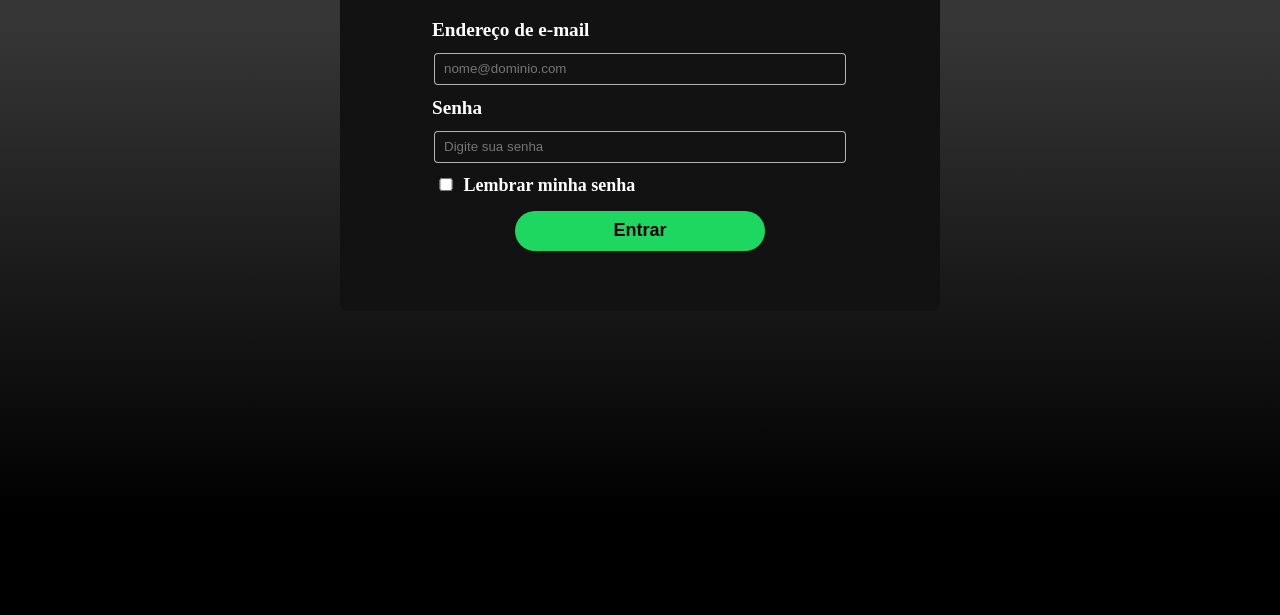
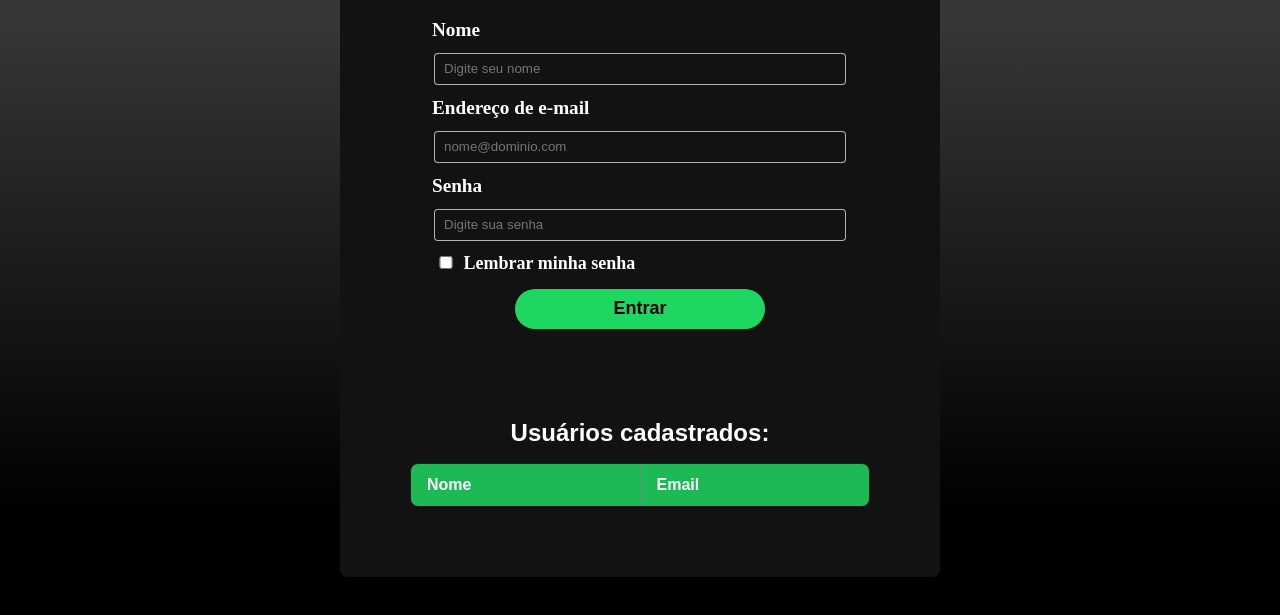
Before and after one commit to Paulovcarraro/Login-Project, a plain HTML site: page index.html in a window 1280 px wide. Shown: the part 141-756 px from the top of the page. Drawn offline with Linux system fonts and the light colour scheme.

Commit message:
Termino da página de login

```diff
--- /dev/null
+++ b/JavaScript/main.js
@@ -0,0 +1,45 @@
+const form = document.getElementById("formLogin");
+const listaUsuarios = document.getElementById("listaUsuarios");
+const usuarios = [];
+
+form.addEventListener("submit", function (event) {
+  event.preventDefault(); // impede o envio tradicional
+
+  const nome = document.getElementById("nome").value;
+  const email = document.getElementById("email").value;
+  const senha = document.getElementById("senha").value;
+
+  // Armazenar os dados (sem senha, por segurança)
+  const usuario = {
+    nome,
+    email
+  };
+
+  usuarios.push(usuario);
+
+  // Atualizar a lista na tela
+  atualizarListaUsuarios();
+
+  // Limpar os campos
+  form.reset();
+});
+
+function atualizarListaUsuarios() {
+    const tabela = document.querySelector("#tabelaUsuarios tbody");
+    tabela.innerHTML = ""; // limpa o conteúdo anterior
+
+    usuarios.forEach((user) => {
+      const linha = document.createElement("tr");
+
+      const colunaNome = document.createElement("td");
+      colunaNome.textContent = user.nome;
+
+      const colunaEmail = document.createElement("td");
+      colunaEmail.textContent = user.email;
+
+      linha.appendChild(colunaNome);
+      linha.appendChild(colunaEmail);
+
+      tabela.appendChild(linha);
+    });
+  }
--- a/css/styles.css
+++ b/css/styles.css
@@ -27,6 +27,27 @@ body {
   height: auto;
   padding: 50px;
   border-radius: 8px;
+}
+
+.input__nome {
+  display: flex;
+  flex-direction: column;
+  justify-content: center;
+  font-size: larger;
+  font-weight: 700;
+  color: #fff;
+}
+
+#nome {
+  width: 400px;
+  height: 30px;
+  margin: 10px 0 10px 0;
+  padding-left: 10px;
+  color: #fff;
+  border-radius: 6px;
+  border-color: transparent;
+  background-color: #121212;
+  box-shadow: inset 0 0 0 1px #b3b3b3;
 }
 
 .input__email {
@@ -147,3 +168,53 @@ body {
 a:hover {
   color: #45a049;
 }
+
+/* Tabela de usuários */
+.usuarios__cadastrados {
+  margin-top: 40px;
+  padding: 20px;
+  background-color: #121212;
+  border-radius: 12px;
+  color: #ffffff;
+  font-family: Arial, sans-serif;
+}
+
+.usuarios__cadastrados h2 {
+  display: flex;
+  justify-content: center;
+  font-size: 1.5rem;
+  margin-bottom: 16px;
+  color: #ffffff;
+}
+
+#tabelaUsuarios {
+  width: 100%;
+  border-collapse: collapse;
+  background-color: #1e1e1e;
+  border-radius: 8px;
+  overflow: hidden;
+  width: 100%;
+  max-width: 600px;
+  table-layout: fixed;
+  word-wrap: break-word;
+}
+
+#tabelaUsuarios th,
+#tabelaUsuarios td {
+  padding: 12px 16px;
+  text-align: left;
+}
+
+#tabelaUsuarios thead {
+  background-color: #1db954;
+  color: #fff;
+}
+
+#tabelaUsuarios tbody tr {
+  border-bottom: 1px solid #333;
+  transition: background 0.3s;
+}
+
+#tabelaUsuarios tbody tr:hover {
+  background-color: #2a2a2a;
+}
--- a/index.html
+++ b/index.html
@@ -4,7 +4,6 @@
     <meta charset="UTF-8" />
     <meta name="viewport" content="width=device-width, initial-scale=1.0" />
     <title>Login - Spotify</title>
-
     <link rel="stylesheet" href="./css/styles.css" />
   </head>
   <body>
@@ -12,7 +11,18 @@
       <div class="logo_login">
         <div class="form_login">
           <h1>Faça seu login</h1>
-          <form action="#" method="post">
+          <form id="formLogin" action="#" method="post">
+            <!-- Nome -->
+            <div class="input__nome">
+              <label for="nome">Nome</label>
+              <input
+                type="text"
+                id="nome"
+                placeholder="Digite seu nome"
+                required
+              />
+            </div>
+
             <!-- Endereço de E-mail -->
             <div class="input__email">
               <label for="email">Endereço de e-mail</label>
@@ -39,12 +49,36 @@
                 <label for="remember_me">Lembrar minha senha</label>
               </div>
             </div>
+
             <div class="input__entrar">
               <button type="submit" class="entrar">Entrar</button>
             </div>
+          </form>
 
+          <!-- Exibição dos usuários em tabela -->
+          <div class="usuarios__cadastrados">
+            <h2>Usuários cadastrados:</h2>
+            <table
+              id="tabelaUsuarios"
+              border="1"
+              cellpadding="8"
+              cellspacing="0"
+            >
+              <thead>
+                <tr>
+                  <th>Nome</th>
+                  <th>Email</th>
+                </tr>
+              </thead>
+              <tbody>
+                <!-- Os dados vão aqui pelo JS -->
+              </tbody>
+            </table>
+          </div>
         </div>
       </div>
     </div>
+
+    <script src="./JavaScript/main.js"></script>
   </body>
 </html>
```
Lines whose indentation alone changed are shown as unchanged.
